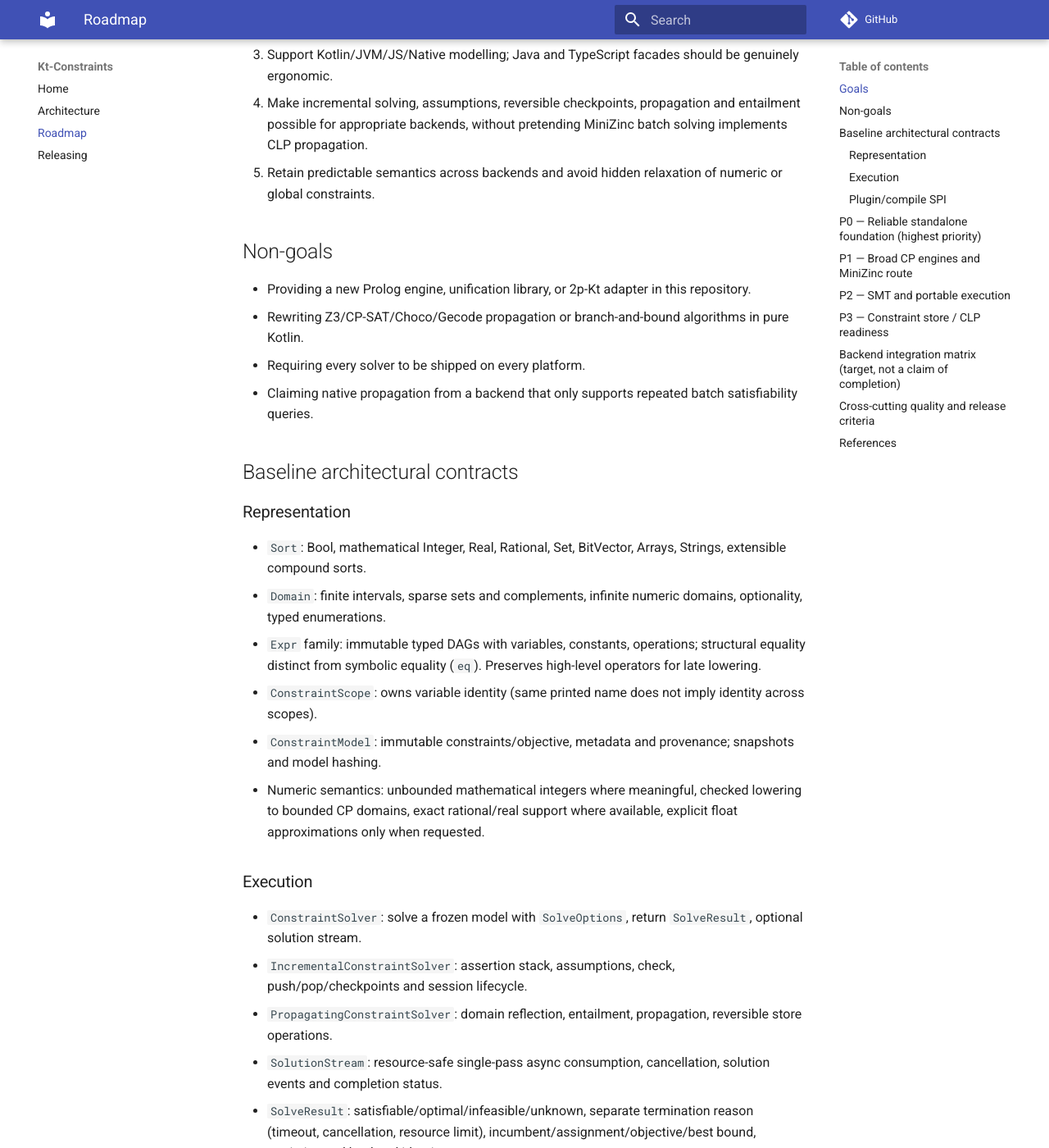
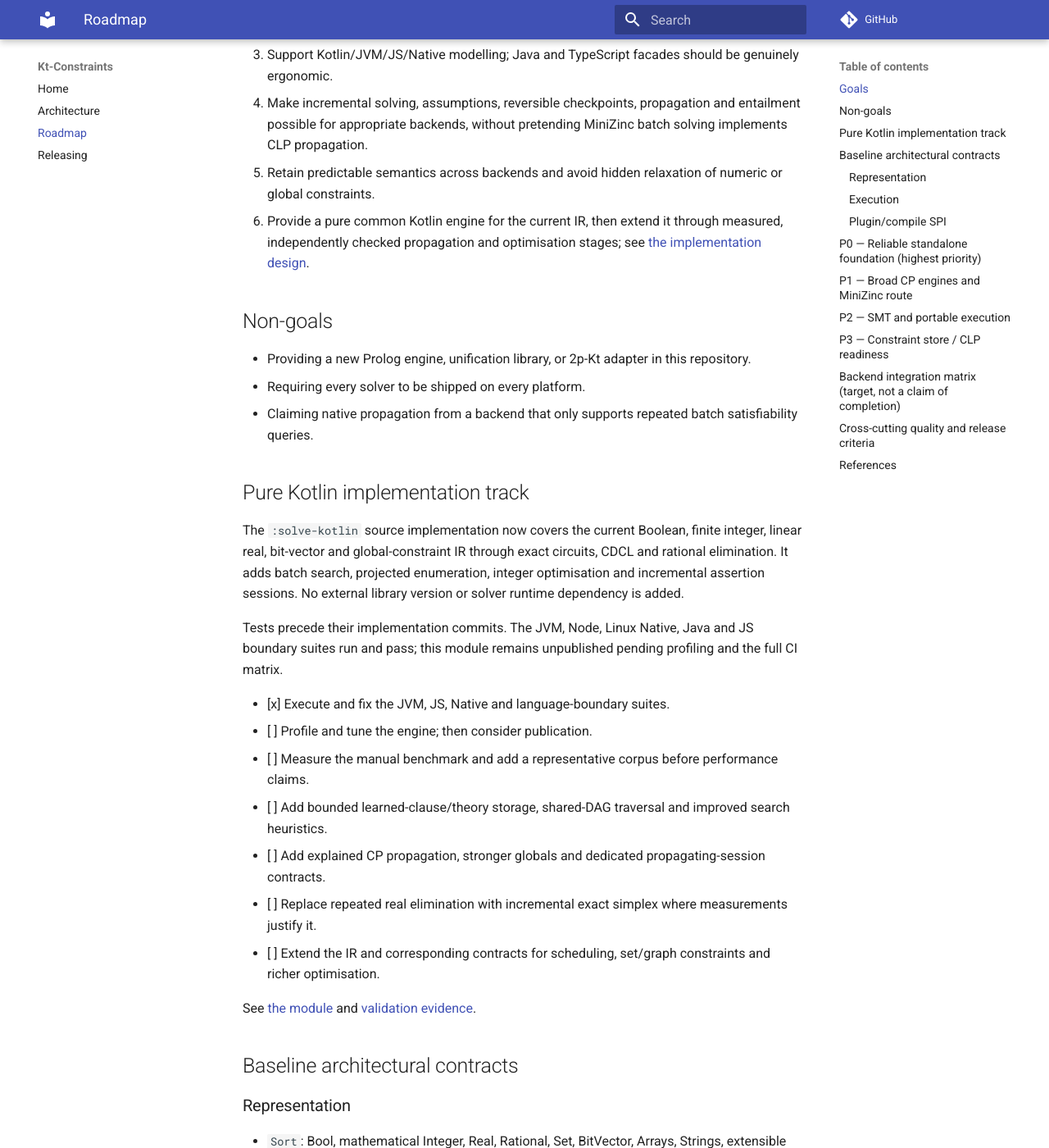
Before and after one commit to gciatto/kt-constraints, an MkDocs documentation site: the page built from documentation/docs/roadmap.md, in a window 1280 px wide and 1400 px high, scrolled down 674 px. Shown: the whole window at 82% size. Built offline with MkDocs 1.6.1 and Material for MkDocs 9.7.7, drawn with Linux system fonts in a browser that asks for light colours; comment, search, counter and statistics services are not loaded.

Commit message:
docs: resync the site copies of the roadmap and architecture
Co-Authored-By: Claude Opus 5.5 <noreply@anthropic.com>
Claude-Session: https://claude.ai/code/session_01X2xs6ExEnwgHgap41DajQW

```diff
--- a/documentation/docs/roadmap.md
+++ b/documentation/docs/roadmap.md
@@ -20,13 +20,34 @@ are a deliberate compatibility preference, **not** a runtime dependency.
 4. Make incremental solving, assumptions, reversible checkpoints, propagation and entailment possible for
    appropriate backends, without pretending MiniZinc batch solving implements CLP propagation.
 5. Retain predictable semantics across backends and avoid hidden relaxation of numeric or global constraints.
+6. Provide a pure common Kotlin engine for the current IR, then extend it through measured, independently
+   checked propagation and optimisation stages; see [the implementation design](https://github.com/gciatto/kt-constraints/blob/master/docs/PURE-KOTLIN.md).
 
 ## Non-goals
 
 * Providing a new Prolog engine, unification library, or 2p-Kt adapter in this repository.
-* Rewriting Z3/CP-SAT/Choco/Gecode propagation or branch-and-bound algorithms in pure Kotlin.
 * Requiring every solver to be shipped on every platform.
 * Claiming native propagation from a backend that only supports repeated batch satisfiability queries.
+
+## Pure Kotlin implementation track
+
+The `:solve-kotlin` source implementation now covers the current Boolean, finite integer, linear real,
+bit-vector and global-constraint IR through exact circuits, CDCL and rational elimination. It adds batch
+search, projected enumeration, integer optimisation and incremental assertion sessions. No external library
+version or solver runtime dependency is added.
+
+Tests precede their implementation commits. The JVM, Node, Linux Native, Java and JS boundary suites run and pass;
+this module remains unpublished pending profiling and the full CI matrix.
+
+- [x] Execute and fix the JVM, JS, Native and language-boundary suites.
+- [ ] Profile and tune the engine; then consider publication.
+- [ ] Measure the manual benchmark and add a representative corpus before performance claims.
+- [ ] Add bounded learned-clause/theory storage, shared-DAG traversal and improved search heuristics.
+- [ ] Add explained CP propagation, stronger globals and dedicated propagating-session contracts.
+- [ ] Replace repeated real elimination with incremental exact simplex where measurements justify it.
+- [ ] Extend the IR and corresponding contracts for scheduling, set/graph constraints and richer optimisation.
+
+See [the module](https://github.com/gciatto/kt-constraints/blob/master/solve-kotlin/README.md) and [validation evidence](https://github.com/gciatto/kt-constraints/blob/master/docs/PURE-KOTLIN-VALIDATION.md).
 
 ## Baseline architectural contracts
 
```
Also changed, not shown: documentation/docs/architecture.md (+6 -0 lines).
